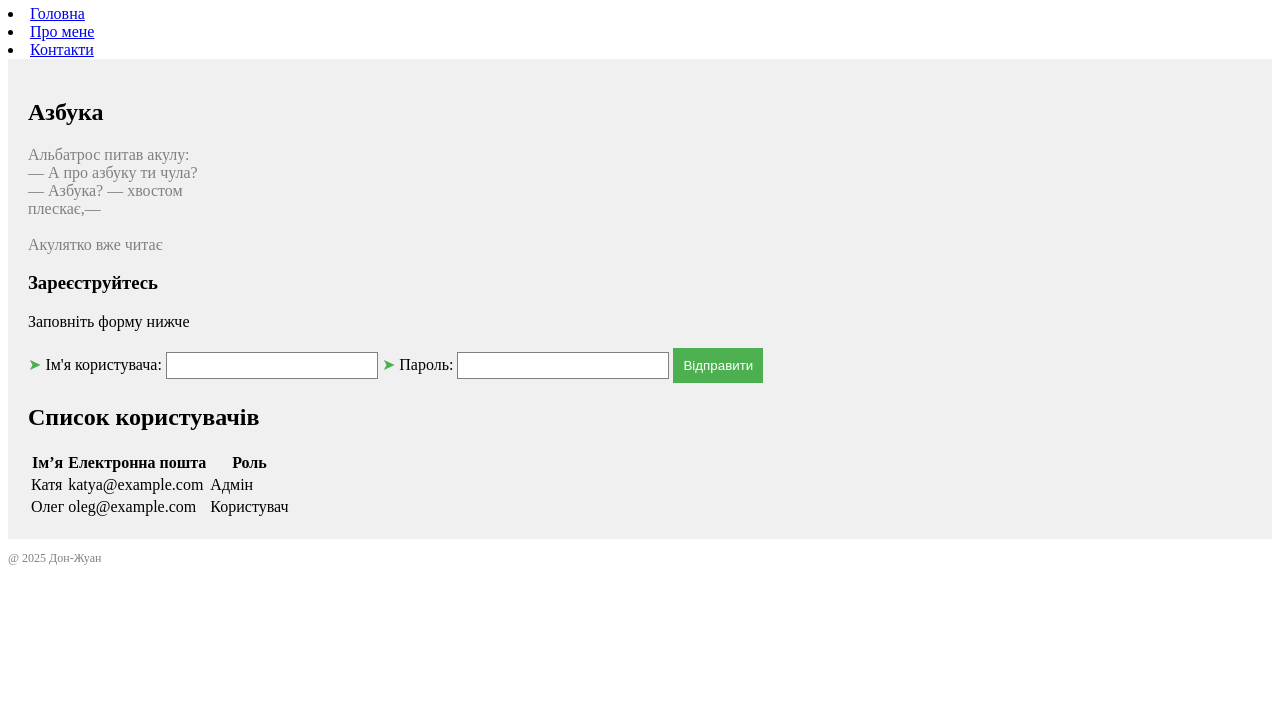
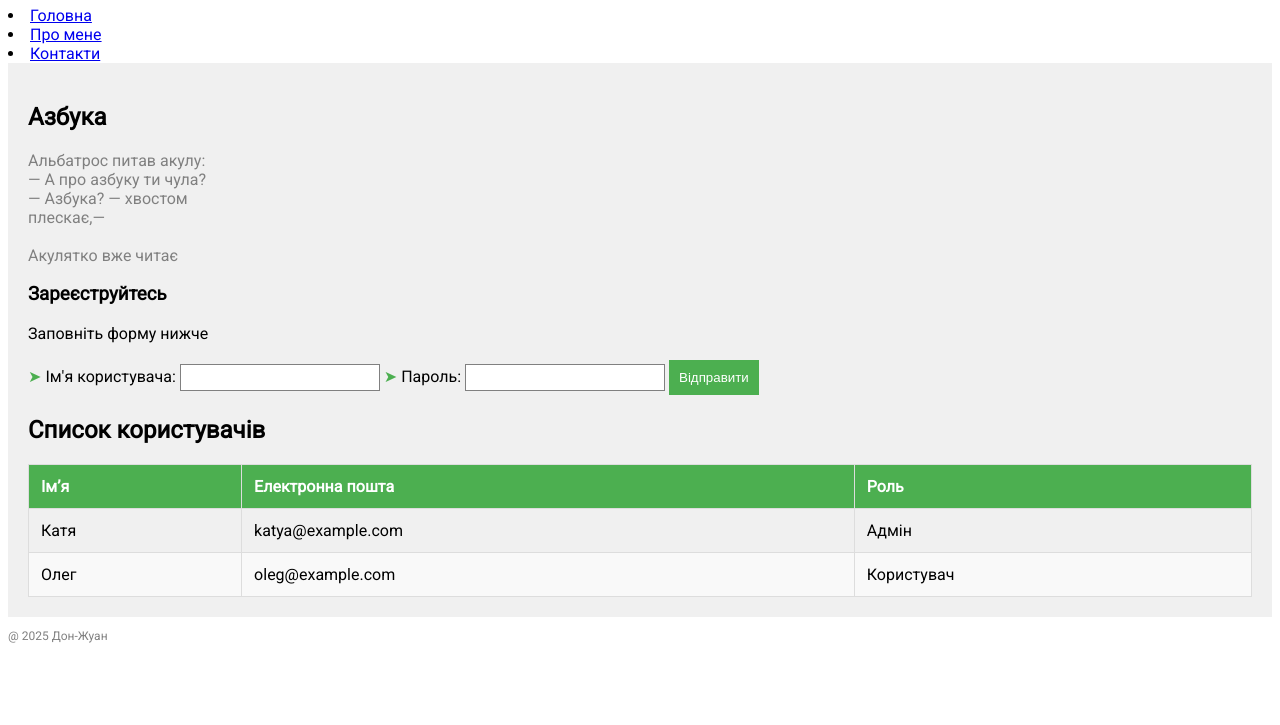
Before and after one commit to YekatierinaChashka/3index.html, a plain HTML site: page index.html in a window 1280 px wide. Shown: the part 75-800 px from the top of the page. Drawn offline with Linux system fonts and the light colour scheme.

Commit message:
Оновлено index.html та styles.css

```diff
--- a/styles.css
+++ b/styles.css
@@ -47,3 +47,30 @@ label::before { /* Додаємо символ перед <label> */
 button:hover { /* Ефект наведення на кнопку */
     background-color: #45a100;
 }
+/* Нові стилі */
+* {
+    box-sizing: border-box; /* Для кросбраузерності */
+}
+body {
+    font-family: "Roboto", sans-serif;
+}
+table {
+    width: 100%;
+    border-collapse: collapse;
+    margin-top: 20px;
+}
+th, td {
+    border: 1px solid #ddd;
+    padding: 12px;
+    text-align: left;
+}
+th {
+    background-color: #4CAF50;
+    color: white;
+}
+tr:nth-child(even) {
+    background-color: #f9f9f9;
+}
+tr:hover {
+    background-color: #f1f1f1; /* Ефект наведення */
+}
```
